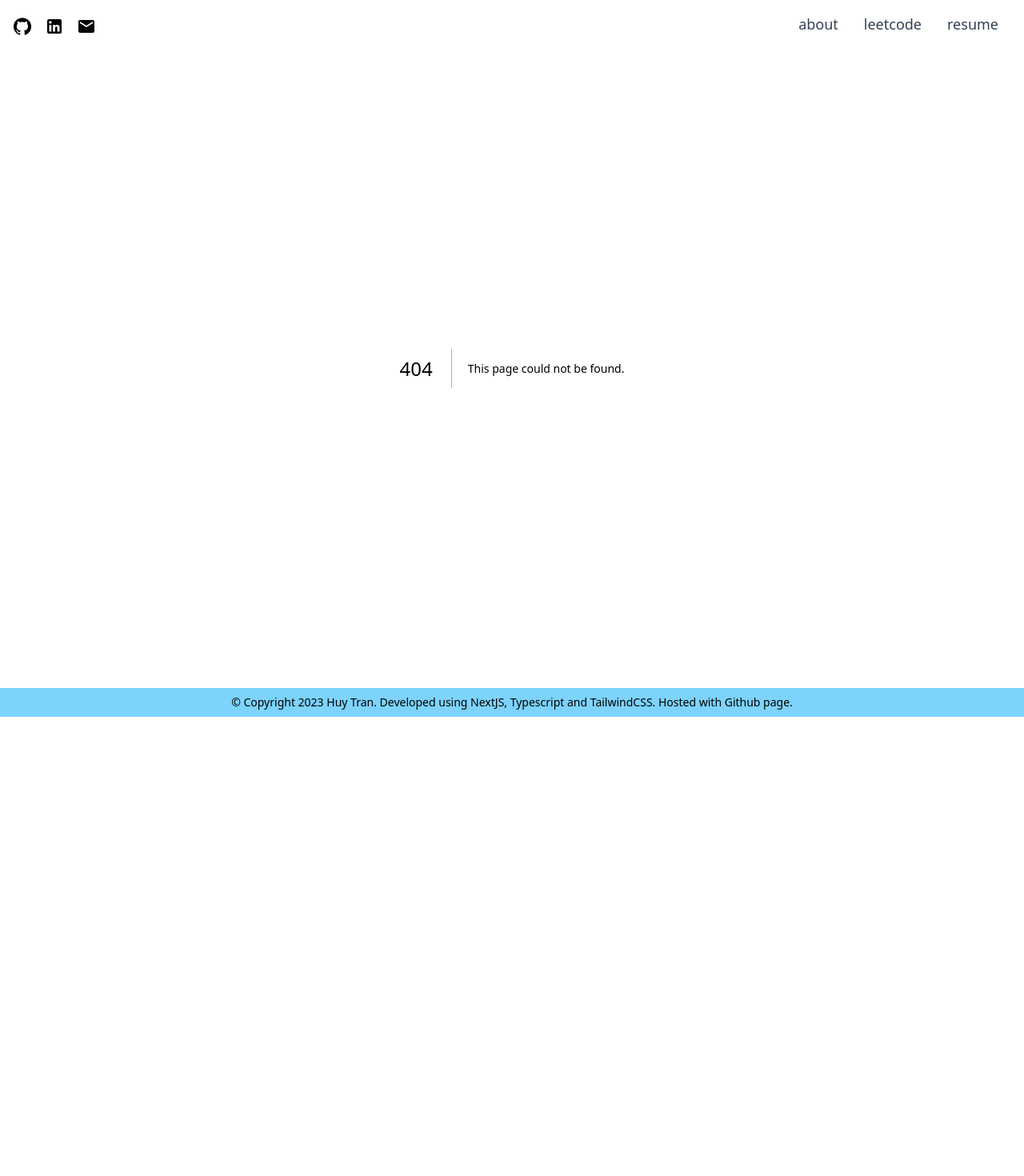
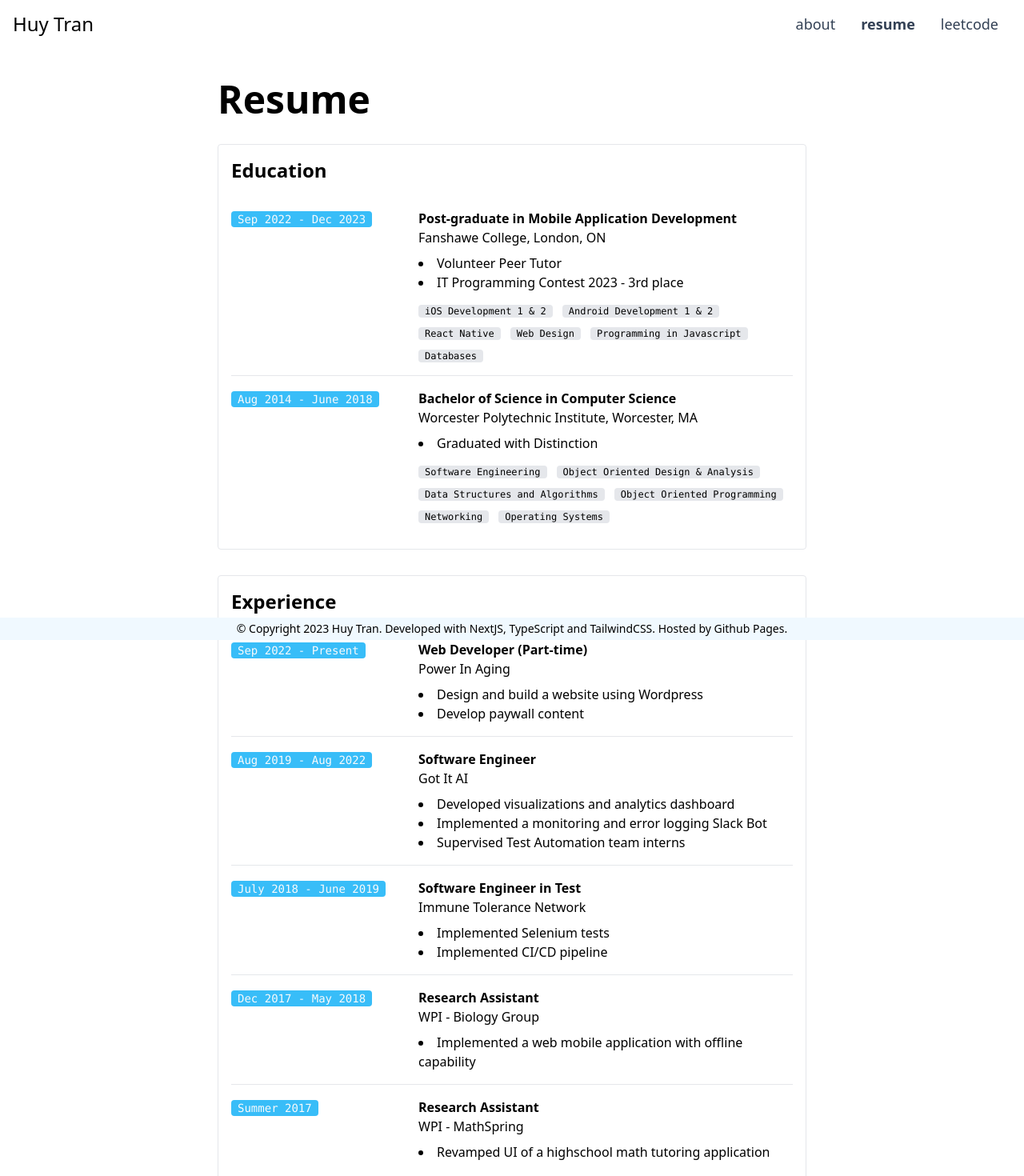
Before and after one commit to max172-hqt/max172-hqt.github.io, a Next.js app: page /resume in a window 1280 px wide. Before the commit this address had no page. Shown: the top 1470 px of the page at 80% size. Before the commit the page ends 896 px from the top, so only its background shows below. Built offline with nearby package versions, Linux system fonts and the light colour scheme.

Commit message:
feat: Add resume page

```diff
--- a/components/Footer/PageFooter.tsx
+++ b/components/Footer/PageFooter.tsx
@@ -1,7 +1,7 @@
 export default function PageFooter() {
   return (
-    <footer className="bg-sky-300 text-center weight-medium text-sm py-2">
-      <div>© Copyright 2023 Huy Tran. Developed using NextJS, Typescript and TailwindCSS. Hosted with Github page.</div>
+    <footer className="bg-sky-50 text-center weight-medium text-sm py-1 fixed bottom-0 left-0 right-0">
+      <div>© Copyright 2023 Huy Tran. Developed with NextJS, TypeScript and TailwindCSS. Hosted by Github Pages.</div>
     </footer>
   );
 }
--- a/components/Navigation/PageNavbar.tsx
+++ b/components/Navigation/PageNavbar.tsx
@@ -1,10 +1,16 @@
 import classNames from "classnames";
 import { useRouter } from "next/router";
 import React, { useState } from "react";
-import Link from "next/link";
 import GitHubIcon from "@mui/icons-material/GitHub";
 import LinkedInIcon from "@mui/icons-material/LinkedIn";
 import EmailIcon from "@mui/icons-material/Email";
+import Link from "next/link";
+
+const navItems: Array<[string, string, boolean]> = [
+  ["about", "/", false],
+  ["resume", "/resume", false],
+  ["leetcode", "/leetcodes", false],
+];
 
 export default function NavBar() {
   const router = useRouter();
@@ -23,6 +29,7 @@ export default function NavBar() {
   return (
     <header className="sm:flex sm:justify-between sm:items-center sm:px-4 sm:py-3">
       <div className="flex items-center justify-between px-4 py-3 sm:p-0 font-medium">
+        {router.pathname === "/" ? (
           <div className="flex space-x-4 items-center justify-center">
             {[
               ["github", "https://github.com/max172-hqt"],
@@ -40,6 +47,14 @@ export default function NavBar() {
               </a>
             ))}
           </div>
+        ) : (
+          <Link
+            href="/"
+            className="hover:text-sky-600 transition ease-in-out duration-300 text-2xl"
+          >
+            Huy Tran
+          </Link>
+        )}
         <div className="sm:hidden">
           <button
             type="button"
@@ -76,27 +91,19 @@ export default function NavBar() {
           }
         )}
       >
-        {[
-          ["about", "/"],
-          ["leetcode", "/leetcodes"],
-          [
-            "resume",
-            "/Huy_Tran___Resume.pdf",
-            "_blank",
-            "noopenner noreferrer",
-          ],
-        ].map(([title, url, target, rel]) => (
+        {navItems.map(([title, url, external]) => (
           <a
             key={title}
             href={url}
             className={classNames(
               "block px-2 py-1 mx-2 text-slate-700 rounded hover:text-sky-600 transition ease-in-out duration-300",
               {
-                "text-sky-500": router.pathname === url,
+                "font-semibold": router.pathname === url,
+                "text-sky-400": router.pathname === url,
               }
             )}
-            target={target != null ? target : undefined}
-            rel={rel != null ? rel : undefined}
+            target={external ? "_blank" : undefined}
+            rel={external ? "noopenner noreferrer" : undefined}
           >
             {title}
           </a>
--- a/components/Portfolio/Introduction/IntroSection.tsx
+++ b/components/Portfolio/Introduction/IntroSection.tsx
@@ -16,7 +16,7 @@ const technologies = [
 export default function IntroSection() {
   return (
     <section className="container lg:max-w-3xl flex flex-col justify-center mx-auto lg:my-20 space-y-4 p-4">
-      <h1 className="text-5xl">Huy Tran</h1>
+      <h1 className="font-semibold text-5xl">Huy Tran</h1>
       <div className="flex md:space-x-10 md:flex-row flex-col">
         <div className={classNames("flex-1 flex flex-col space-y-4")}>
           <div>
--- a/components/Portfolio/Project/ProjectSection.tsx
+++ b/components/Portfolio/Project/ProjectSection.tsx
@@ -5,16 +5,17 @@ const projects = [
   {
     title: "Grade Tracker",
     descriptions:
-      "A mobile application to track the student current progress and estimate the average grades to achieve a certain letter grade.",
-    technologies: ["React Native", "Typescript", "Native Base"],
+      "A React Native application to track the student current progress and estimate the average grades to achieve a certain letter grade.",
+    technologies: ["React Native", "TypeScript", "Native Base"],
     github: "https://github.com/max172-hqt/grade-tracker",
   },
   {
     title: "Personal Website",
     descriptions:
       "Personal portfolio website. Also served as a small space to write articles and thought process on solving Leetcode problems.",
-    technologies: ["NextJS", "Typescript", "TailwindCSS", "Remark"],
+    technologies: ["NextJS", "TypeScript", "TailwindCSS", "Remark"],
     github: "https://github.com/max172-hqt/max172-hqt.github.io",
+    external: "/leetcodes",
   },
   {
     title: "Weather App",
@@ -29,21 +30,23 @@ const projects = [
     descriptions:
       "A Wordpress website for the community of support and inspiration for women in the stages of “midlife”.",
     technologies: ["Wordpress", "Elementor", "Memberpress"],
-    external: "https://www.powerinaging.com/",
+    external: "https://www.powerinaging.com/membership",
   },
   {
     title: "Drug Reactions Visualization",
     descriptions:
       "A web-based visual analytics tool to analyze drug-drug interaction (DDI) signals extracted from FAERS data using association rule mining.",
-    technologies: ["React", "D3", "Expres", "Typescript"],
+    technologies: ["React", "D3", "Express", "TypeScript"],
     github: "https://github.com/WPI-MIAP/MIAP-Frontend",
+    external:
+      "https://www.wpi.edu/news/using-data-science-help-predict-adverse-drug-reactions",
   },
 ];
 
 export default function ProjectSection() {
   return (
     <section className="container max-w-5xl flex flex-col justify-center my-20 space-y-4 px-4 mx-auto">
-      <h1 className="text-3xl">Projects</h1>
+      <h1 className="text-3xl font-semibold">What I've built</h1>
 
       <div className="grid lg:grid-cols-3 gap-4">
         {projects.map((project) => (
@@ -53,10 +56,10 @@ export default function ProjectSection() {
           >
             <div className="flex-grow">
               <div className="pb-4">
-                <h5 className="text-gray-900 font-bold text-xl">
+                <h5 className="text-gray-900 font-semibold text-xl">
                   {project.title}
                 </h5>
-                <div>
+                <div className="flex gap-2">
                   {project.github && (
                     <a
                       key="title"
--- /dev/null
+++ b/pages/resume.tsx
@@ -0,0 +1,145 @@
+const education = [
+  {
+    schoolName: "Fanshawe College, London, ON",
+    time: "Sep 2022 - Dec 2023",
+    major: "Post-graduate in Mobile Application Development",
+    extras: [
+      "Volunteer Peer Tutor",
+      "IT Programming Contest 2023 - 3rd place",
+    ],
+    courseWork: [
+      "iOS Development 1 & 2",
+      "Android Development 1 & 2",
+      "React Native",
+      "Web Design",
+      "Programming in Javascript",
+      "Databases",
+    ],
+  },
+  {
+    schoolName: "Worcester Polytechnic Institute, Worcester, MA",
+    time: "Aug 2014 - June 2018",
+    major: "Bachelor of Science in Computer Science",
+    courseWork: [
+      "Software Engineering",
+      "Object Oriented Design & Analysis",
+      "Data Structures and Algorithms",
+      "Object Oriented Programming",
+      "Networking",
+      "Operating Systems",
+    ],
+    extras: ["Graduated with Distinction"],
+  },
+];
+
+const experience = [
+  {
+    title: "Web Developer (Part-time)",
+    employer: "Power In Aging",
+    time: "Sep 2022 - Present",
+    duties: [
+      "Design and build a website using Wordpress",
+      "Develop paywall content",
+    ],
+  },
+  {
+    title: "Software Engineer",
+    employer: "Got It AI",
+    time: "Aug 2019 - Aug 2022",
+    duties: [
+      "Developed visualizations and analytics dashboard",
+      "Implemented a monitoring and error logging Slack Bot",
+      "Supervised Test Automation team interns",
+    ],
+  },
+  {
+    title: "Software Engineer in Test",
+    employer: "Immune Tolerance Network",
+    time: "July 2018 - June 2019",
+    duties: [
+      "Implemented Selenium tests",
+      "Implemented CI/CD pipeline",
+    ],
+  },
+  {
+    title: "Research Assistant",
+    employer: "WPI - Biology Group",
+    time: "Dec 2017 - May 2018",
+    duties: [
+      "Implemented a web mobile application with offline capability",
+    ],
+  },
+  {
+    title: "Research Assistant",
+    employer: "WPI - MathSpring",
+    time: "Summer 2017",
+    duties: [
+      "Revamped UI of a highschool math tutoring application",
+    ],
+  },
+];
+
+export default function Resume() {
+  return (
+    <section className="container max-w-3xl flex flex-col justify-center sm:my-10 px-4 mx-auto gap-8">
+      <h1 className="text-5xl font-semibold">Resume</h1>
+
+      <div className="p-4 flex flex-col gap-4 rounded overflow-hidden border">
+        <h2 className="font-bold text-2xl">Education</h2>
+        <div className="divide-y">
+          {education.map((school) => (
+            <div className="grid grid-cols-3 py-4" key={school.time}>
+              <div className="justify-self-start">
+                <span className="inline-block bg-sky-400 text-gray-50 px-2 rounded font-mono text-sm">
+                  {school.time}
+                </span>
+              </div>
+              <div className="col-span-2 flex flex-col">
+                <div className="font-bold">{school.major}</div>
+                <div className="mb-2">{school.schoolName}</div>
+                <ul className="list-inside list-disc mb-4">
+                  {school.extras.map((text, index) => (
+                    <li key={index}>{text}</li>
+                  ))}
+                </ul>
+                <ul className="list-inside flex text-xs font-mono flex-wrap gap-3">
+                  {school.courseWork.map((course, index) => (
+                    <li key={index} className="bg-gray-200 px-2 rounded">
+                      {course}
+                    </li>
+                  ))}
+                </ul>
+              </div>
+            </div>
+          ))}
+        </div>
+      </div>
+      {/* End Education */}
+
+      <div className="p-4 flex flex-col gap-4 rounded overflow-hidden border">
+        <h2 className="font-bold text-2xl">Experience</h2>
+        <div className="divide-y">
+          {experience.map((job) => (
+            <div className="grid grid-cols-3 py-4" key={job.time}>
+              <div className="inline">
+                <span className="inline-block bg-sky-400 text-gray-50 px-2 rounded font-mono text-sm">
+                  {job.time}
+                </span>
+              </div>
+              <div className="col-span-2 flex flex-col">
+                <div className="font-bold">{job.title}</div>
+                <div className="mb-2">{job.employer}</div>
+                <ul className="list-inside list-disc">
+                  {job.duties.map((text, index) => (
+                    <li key={index}>{text}</li>
+                  ))}
+                </ul>
+              </div>
+            </div>
+          ))}
+        </div>
+      </div>
+      {/* End Experience */}
+    </section>
+  );
+}
```
Lines whose indentation alone changed are shown as unchanged.
